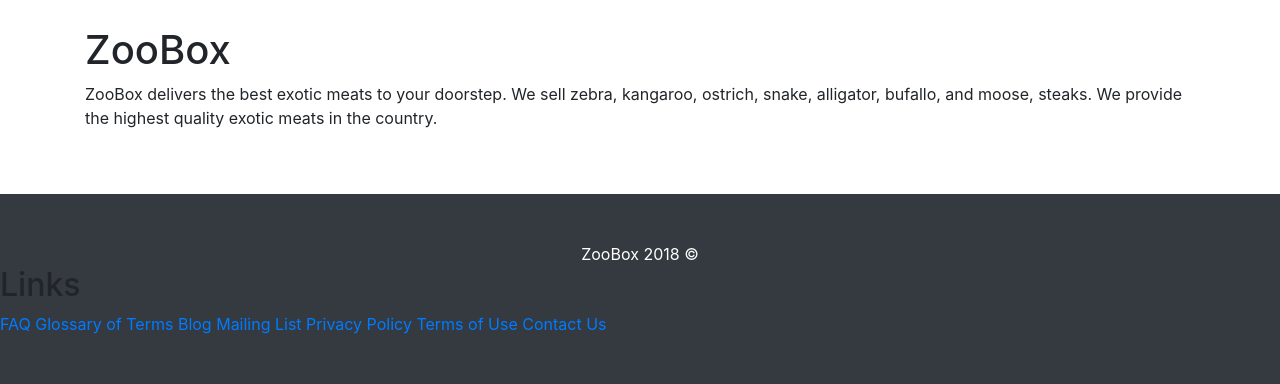
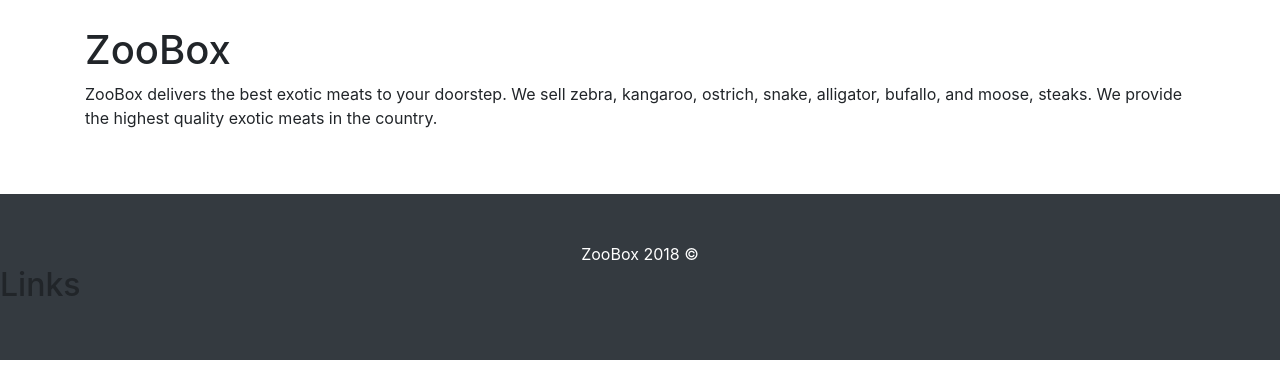
Before and after one commit to Ystrouzas/Web-Class, a plain HTML site: page Startup Website/index.html in a window 1280 px wide. Shown: the part 598-982 px from the top of the page. After the commit the page ends 958 px from the top, so only its background shows below. Drawn offline with nearby package versions, Linux system fonts and the light colour scheme.

Commit message:
Update index.html

```diff
--- a/Startup Website/index.html
+++ b/Startup Website/index.html
@@ -95,13 +95,10 @@
       </div>
 		<div id="bottomLinks">
         <h2>Links</h2>
-        <a href="https://www.fossilfarms.com/faq">FAQ</a>
-        <a href="https://www.fossilfarms.com/glossary-of-terms">Glossary of Terms</a>
-        <a href="https://www.fossilfarms.com/farm-raised-game-and-all-natural-meats">Blog</a>
-        <a href="https://www.fossilfarms.com/newsletter">Mailing List</a>
-        <a href="https://www.fossilfarms.com/privacy-policy">Privacy Policy</a>
-        <a href="https://www.fossilfarms.com/privacy-policy">Terms of Use</a>
-        <a href="https://www.fossilfarms.com/contact-us">Contact Us</a>
+        <a href=""></a>
+        <a href=""></a>
+        <a href=""></a>
+        <a href=""></a>
         </div>
     </footer>
 
```
